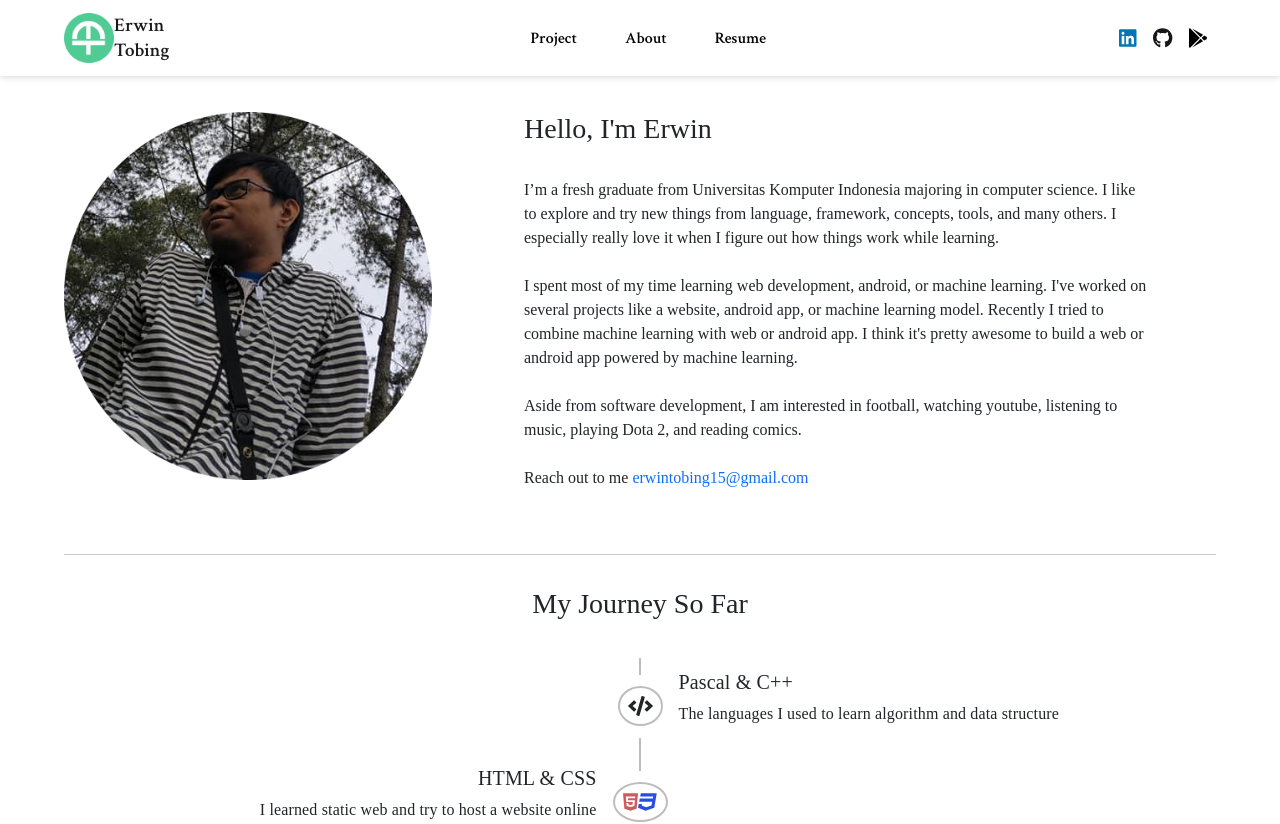
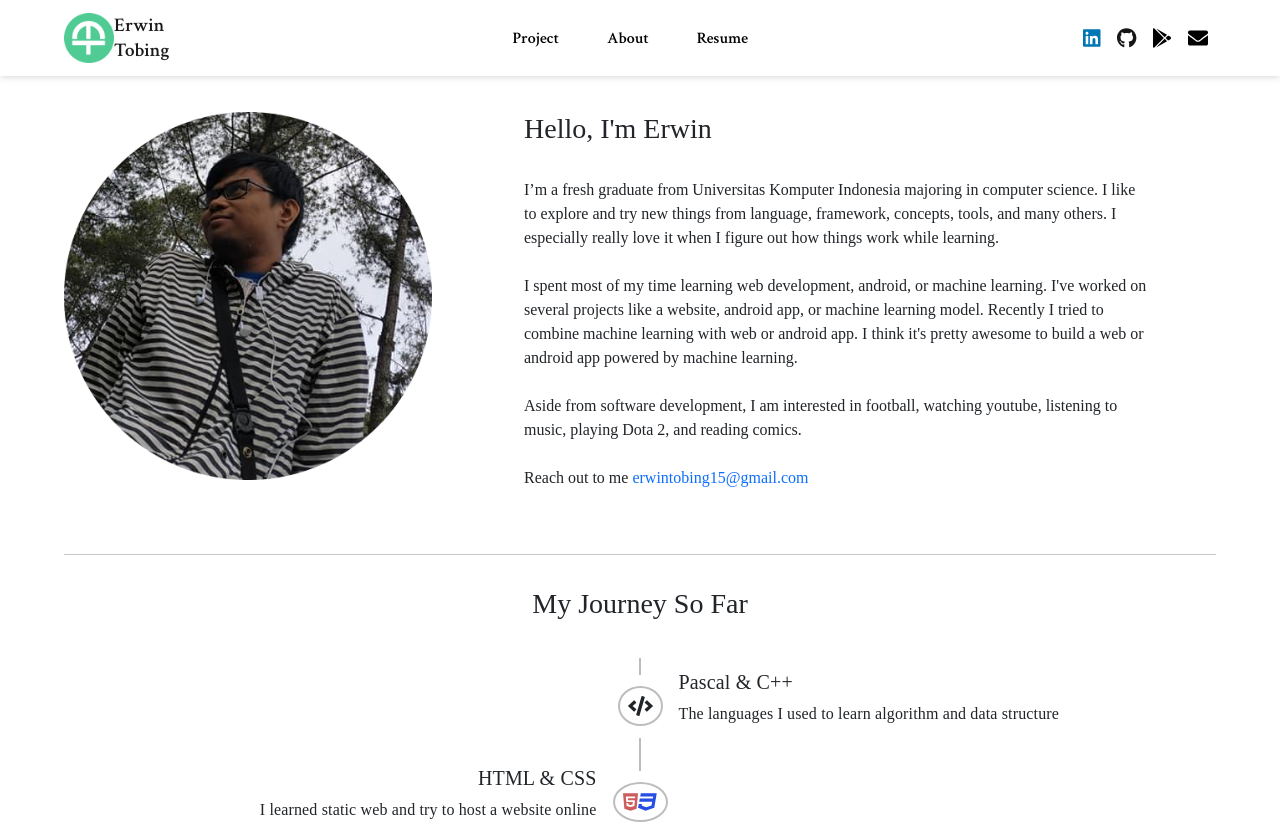
Before and after one commit to erwintobing15/erwintobing15.github.io, a Gatsby site: page /about in a window 1280 px wide. Shown: the top 824 px of the page. Built offline with nearby package versions, Linux system fonts and the light colour scheme; Gatsby itself is replaced by a stand-in of ours.

Commit message:
Add email icon in header

```diff
--- a/src/components/header.js
+++ b/src/components/header.js
@@ -17,6 +17,7 @@ import {
   faGithub,
   faGooglePlay
 } from "@fortawesome/free-brands-svg-icons"
+import { faEnvelope } from "@fortawesome/free-solid-svg-icons"
 
 
 export default function Header() {
@@ -69,6 +70,9 @@ export default function Header() {
           <Nav.Link href="https://play.google.com/store/apps/dev?id=6806142270433234239">
             <FontAwesomeIcon icon={faGooglePlay} size="lg" color="black"/>
           </Nav.Link>
+          <Nav.Link href="mailto:erwintobing15@gmail.com">
+            <FontAwesomeIcon icon={faEnvelope} size="lg" color="black"/>
+          </Nav.Link>
         </Nav>
       </Navbar.Collapse>
     </Navbar>
```
